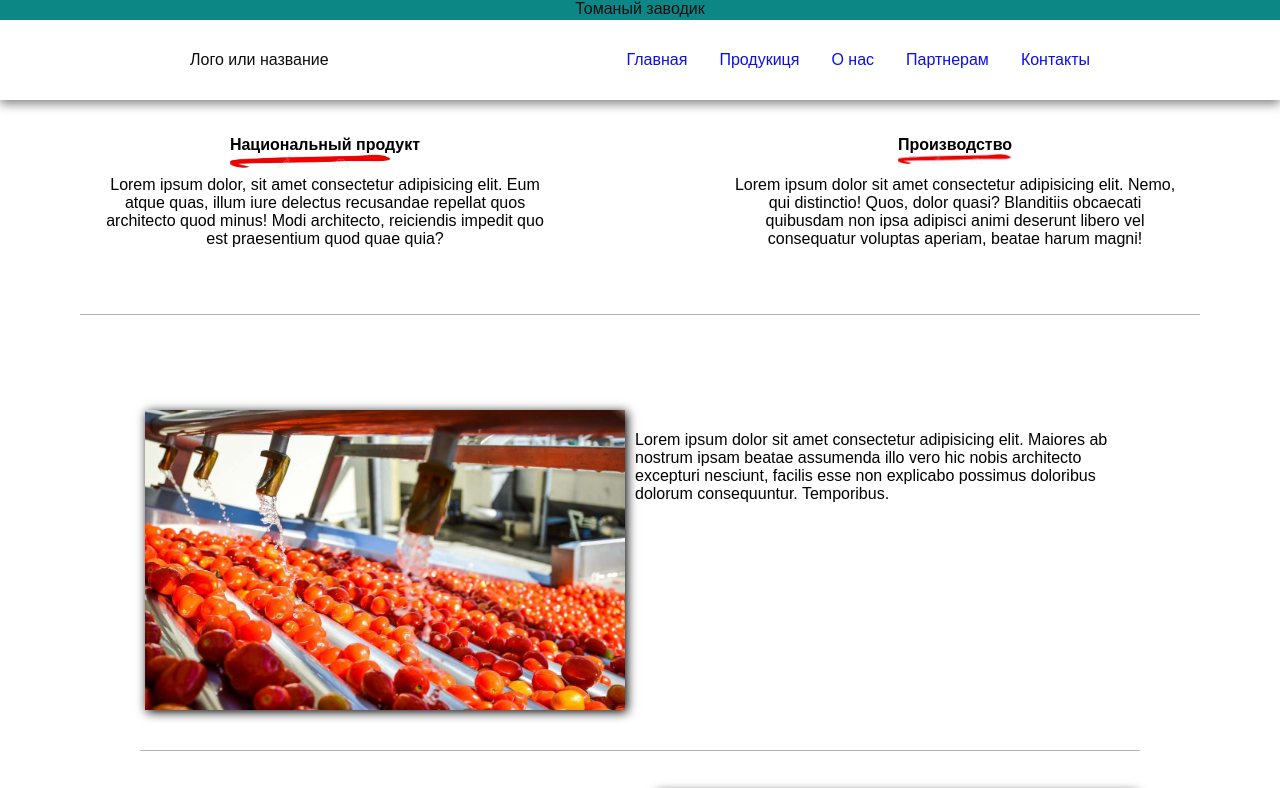
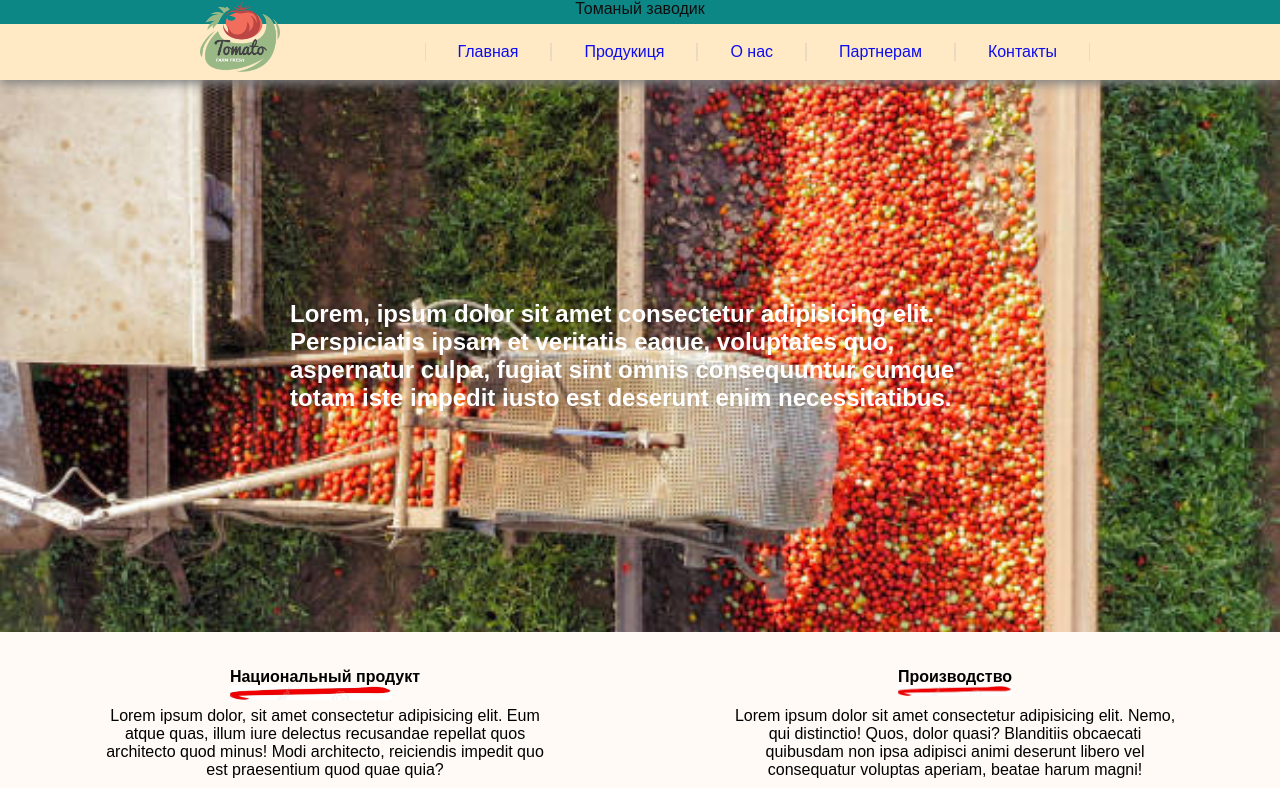
Before and after one commit to JkeeZander/tomato, a website: page public/index.html in a window 1280 px wide. Shown: the top 788 px of the page. Drawn offline with Linux system fonts and the light colour scheme.

Commit message:
third commit

```diff
--- a/public/index.html
+++ b/public/index.html
@@ -12,7 +12,9 @@
       <div class="container-nav">
         <div class="navigation__top">Томаный заводик</div>
         <div class="navigation__container">
-          <div class="tobechanged">Лого или название</div>
+          <div class="tobechanged">
+            <img src="imgs/retro-tomato-logo-5D2975D20F-seeklogo.com.png" />
+          </div>
           <div class="navbar__mobilemenu">
             <span class="menu"></span>
             <span class="menu"></span>
@@ -41,7 +43,14 @@
     <main class="main-content">
       <div class="intro">
         <div class="intro__container">
-          <div class="intro__info"></div>
+          <div class="intro__info">
+            <h2 class="intro__text">
+              Lorem, ipsum dolor sit amet consectetur adipisicing elit.
+              Perspiciatis ipsam et veritatis eaque, voluptates quo, aspernatur
+              culpa, fugiat sint omnis consequuntur cumque totam iste impedit
+              iusto est deserunt enim necessitatibus.
+            </h2>
+          </div>
         </div>
       </div>
       <div class="quality">
@@ -71,25 +80,28 @@
 
       <section class="info">
         <div class="info__container">
+          <div class="info__element__container">
             <div class="info__element">
               <img src="imgs/tomato_water.jpg" alt="" class="info__image" />
               <div class="info__text">
                 <h4 class="info__header"></h4>
                 <p class="info__paragraph">
-                Lorem ipsum dolor sit amet consectetur adipisicing elit. Maiores
-                ab nostrum ipsam beatae assumenda illo vero hic nobis architecto
-                excepturi nesciunt, facilis esse non explicabo possimus
-                doloribus dolorum consequuntur. Temporibus.
+                  Lorem ipsum dolor sit amet consectetur adipisicing elit.
+                  Maiores ab nostrum ipsam beatae assumenda illo vero hic nobis
+                  architecto excepturi nesciunt, facilis esse non explicabo
+                  possimus doloribus dolorum consequuntur. Temporibus.
                 </p>
               </div>
             </div>
+          </div>
+          <div class="info__element__container">
             <div class="info__element">
               <div class="info__text">
                 <h4 class="info__header"></h4>
                 <p class="info__paragraph">
-                Lorem ipsum dolor sit amet consectetur adipisicing elit. Minima
-                nostrum labore velit necessitatibus enim ratione sunt dolorem
-                aliquid harum voluptas, eum, at provident iusto ullam
+                  Lorem ipsum dolor sit amet consectetur adipisicing elit.
+                  Minima nostrum labore velit necessitatibus enim ratione sunt
+                  dolorem aliquid harum voluptas, eum, at provident iusto ullam
                   accusantium aspernatur expedita assumenda quis.
                 </p>
               </div>
@@ -99,6 +111,8 @@
                 class="info__image"
               />
             </div>
+          </div>
+          <div class="info__element__container">
             <div class="info__element">
               <img
                 src="imgs/istockphoto-936858616-612x612.jpg"
@@ -109,10 +123,11 @@
                 <h4 class="info__header"></h4>
                 <p class="info__paragraph">
                   Lorem ipsum dolor sit amet consectetur adipisicing elit. Ipsam
-                corrupti, aut, enim autem, laudantium ad porro odio animi eaque
-                distinctio nulla cum? Reiciendis optio iusto fugiat inventore et
-                est aut?
+                  corrupti, aut, enim autem, laudantium ad porro odio animi
+                  eaque distinctio nulla cum? Reiciendis optio iusto fugiat
+                  inventore et est aut?
                 </p>
+              </div>
             </div>
           </div>
         </div>
--- a/public/style.css
+++ b/public/style.css
@@ -1,6 +1,7 @@
 body {
   margin: 0;
   font-family: "Ubuntu", sans-serif;
+  background-color: rgba(255, 244, 230, 0.4);
 }
 
 /* Typography */
@@ -17,26 +18,32 @@ h1 {
 /* Navigation bar */
 
 .container-nav {
-  height: 100px;
+  height: 80px;
   width: 100%;
   box-shadow: 0 4px 10px grey;
   display: flex;
+  background-color: rgb(255, 233, 194);
   flex-direction: column;
   align-items: center;
   justify-content: center;
 }
 .navigation__top {
-  height: 20%;
+  height: 30%;
   width: 100%;
   text-align: center;
   background-color: teal;
 }
+img {
+  max-width: 80px;
+  position: relative;
+  top: -15px;
+  left: 10px;
+}
 .navigation__container {
   width: 90%;
-  height: 80%;
+  height: 70%;
   max-width: 900px;
   padding: 0 10px;
-  background-color: white;
   justify-content: space-between;
   align-items: center;
   display: flex;
@@ -56,7 +63,9 @@ h1 {
   opacity: 0.95;
 }
 nav li {
-  margin-left: 2em;
+  padding: 0 2em;
+  border-left: 1px solid rgba(180, 180, 180, 0.3);
+  border-right: 1px solid rgba(180, 180, 180, 0.3);
 }
 nav a {
   text-decoration: none;
@@ -81,17 +90,20 @@ ul {
 
 /* Introduction part */
 .intro__container {
-  background-color: darkred;
+  padding: 200px 0;
+  margin: 0 auto;
+  width: 100%;
+  background-image: url(imgs/istockphoto-1164274816-612x612.jpg);
+  background-size: cover;
+  background-repeat: no-repeat;
 }
-.intro__image__container {
-  width: 100%;
-  max-width: 1200px;
-  display: flex;
+
+.intro__info {
+  max-width: 700px;
   margin: 0 auto;
+  color: white;
 }
-.intro__image {
-  width: 100%;
-}
+
 /*Introduction part end*/
 
 /* Quality part */
@@ -141,19 +153,21 @@ ul {
   justify-content: space-between;
   padding: 0 10px;
 }
+.info__element__container {
+  border-bottom: 1px solid rgba(180, 180, 180, 0.3);
+}
 .info__element {
   display: flex;
-  margin: 20px auto;
-  opacity: 1;
+  margin: 10px auto;
   justify-content: space-between;
-  max-width: 1000px;
+  max-width: 1050px;
   width: 100%;
-  padding-bottom: 40px;
-  border-bottom: 1px solid rgb(180, 180, 180);
+  padding: 20px;
 }
 .info__image {
   max-height: 300px;
   width: 100%;
+  max-width: 450px;
   margin: 0 5px;
   box-shadow: 2px 2px 10px black;
 }
@@ -189,7 +203,8 @@ ul {
 }
 .footer__copyright {
   padding: 15px 0;
-  background-color: white;
+  background-color: rgb(253, 234, 201);
+  opacity: 0.75;
 }
 .footer__copyright__center {
   margin: 0 auto;
```
Also changed, not shown: public/imgs/retro-tomato-logo-5D2975D20F-seeklogo.com.png (added). Lines whose indentation alone changed are shown as unchanged.
